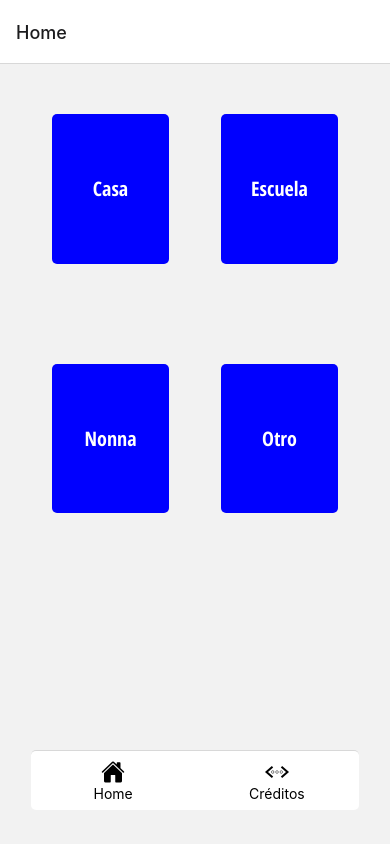
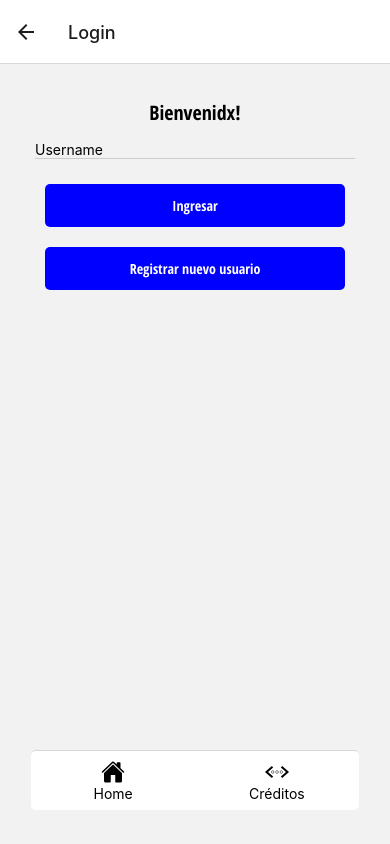
Before and after one commit to Luciano-Tarsia/DesarrolloDeApps, a React Native app: screen /Login in a window 390 px wide. Built offline with nearby package versions, Linux system fonts and the light colour scheme.

Commit message:
Empiezo a agregar redux thunk - funcionando

```diff
--- a/constants/Database.js
+++ b/constants/Database.js
@@ -1 +1 @@
-export const URL_API = "https://desarrollodeaplicaciones-a30a9-default-rtdb.firebaseio.com/"
+export const URL_API = "https://reactnative-f4273-default-rtdb.firebaseio.com/"
--- a/navigation/Navigator.js
+++ b/navigation/Navigator.js
@@ -1,7 +1,9 @@
 import AddScreen from '../pages/AddScreen';
 import AuxiliarScreenOne from '../pages/AuxiliarScreenOne';
+import CreateUserScreen from '../pages/CreateUserScreen';
 import HomeScreen from '../pages/HomeScreen';
 import ListScreen from '../pages/ListScreen';
+import LoginScreen from '../pages/LoginScreen';
 import { NavigationContainer } from '@react-navigation/native';
 import React from 'react';
 import { createNativeStackNavigator } from '@react-navigation/native-stack';
@@ -26,6 +28,14 @@ const Navigator = () => {
     return (
         <Stack.Navigator initialRouteName="Home">
             <Stack.Screen
+                name="Login"
+                component={LoginScreen}
+            />
+            <Stack.Screen
+                name="CreateUser"
+                component={CreateUserScreen}
+            />
+            <Stack.Screen
                 name="Home"
                 component={HomeScreen}
             />
--- a/package.json
+++ b/package.json
@@ -10,6 +10,7 @@
     "eject": "expo eject"
   },
   "dependencies": {
+    "@react-native-firebase/app": "^14.1.0",
     "@react-navigation/bottom-tabs": "^6.0.9",
     "@react-navigation/native": "^6.0.6",
     "@react-navigation/native-stack": "^6.2.5",
@@ -17,6 +18,7 @@
     "expo-app-loading": "^1.2.1",
     "expo-font": "^10.0.3",
     "expo-status-bar": "~1.1.0",
+    "firebase": "^9.6.1",
     "react": "17.0.1",
     "react-dom": "17.0.1",
     "react-native": "0.64.3",
--- a/pages/AddScreen.js
+++ b/pages/AddScreen.js
@@ -5,11 +5,8 @@ import { connect, useDispatch, useSelector } from 'react-redux';
 import {Ionicons} from '@expo/vector-icons';
 import { addToList } from "../store/actions/action";
 
-const BUTTON_SIZE = 30
-const BORDER_WIDTH = 1
-
 const AddScreen = props => {
-    const [text, setText] = React.useState("Useless Text");
+    const [text, setText] = React.useState("");
 
     const [agregado, setAgregado] = React.useState(false);
 
@@ -17,8 +14,12 @@ const AddScreen = props => {
     const categoria = useSelector(state => state.list.navigation)
 
     const addItem = () => {
-        let newElement = {id: Math.random().toString(), value: text, cat: categoria}
-        dispatch(addToList(newElement))
+        if (text.length < 1){
+            alert("Ingrese una palabra")
+        }else{
+            dispatch(addToList({id: Math.random().toString(), value: text, cat: categoria}))
+            setAgregado(true)
+        }
     }
 
     return(
@@ -32,7 +33,6 @@ const AddScreen = props => {
                 <Pressable
                         onPress={() =>{
                             addItem()
-                            setAgregado(true)
                         }}
                         style={styles.boton}
                     >
--- a/pages/AuxiliarScreenOne.js
+++ b/pages/AuxiliarScreenOne.js
@@ -1,12 +1,36 @@
-import { Button, Image, StyleSheet, Text, View } from "react-native";
+import { Image, Pressable, StyleSheet, Text, TextInput, View } from "react-native";
 
 import React from "react";
 
 const AuxiliarScreenOne = props => {
+
+    const [text, setText] = React.useState("Useless Text");
+
+    const uploadToFirebase = () => {
+        if (text.length < 3)
+            alert("La palabra ingresada tiene menos de 3 caracteres")
+        else
+            alert("hola")
+    }
+
     return(
         <View style={styles.container}>
             <Text   style={styles.text}>Aplicación creada por Luciano Tarsia en Diciembre de 2021.</Text>
             <Image  style={styles.image} source={require('../assets/images/Logo.png')} />
+
+            <TextInput
+                    placeholder = "Item de la lista"
+                    onChangeText = {setText}
+                    style = {styles.input}
+                />
+            <Pressable
+                onPress={() =>{
+                    uploadToFirebase()
+                }}
+                style={styles.boton}
+            >
+                <Text style={{color:"white", fontFamily: "openSans",}}>AGREGAR</Text>
+            </Pressable>
         </View>
     )
 }
@@ -41,6 +65,24 @@ const styles = StyleSheet.create({
         alignItems: 'center',
         justifyContent: 'space-around',
     },
+    input: {
+        height: 40,
+        margin: 11,
+        marginTop: 10,
+        borderWidth: 1,
+        padding: 10,
+    },
+    boton: {
+        alignItems: 'center',
+        justifyContent: 'center',
+        paddingVertical: 12,
+        paddingHorizontal: 30,
+        borderRadius: 5,
+        elevation: 3,
+        backgroundColor: "blue",
+        marginRight: 10,
+        marginLeft: 10,
+    },
 })
 
 export default AuxiliarScreenOne
--- /dev/null
+++ b/pages/CreateUserScreen.js
@@ -0,0 +1,93 @@
+import { Pressable, StyleSheet, Text, TextInput, TouchableOpacity, View } from "react-native";
+import React, { useState } from "react";
+
+import {Ionicons} from '@expo/vector-icons';
+import { useNavigation } from '@react-navigation/native';
+
+const CreateUserScreen = () => {
+
+    const navigation = useNavigation();
+
+    const [username, setUsername] = useState("");
+    const [aux, setAux] = useState(false);
+
+    const createNewUser = async () => {
+        console.log(username)
+        if (username.length < 3)
+            alert("El username es corto, debe tener más de 3 caracteres")
+        else
+            alert("Hola")
+    }
+
+    return (
+        <View style={styles.container}>
+            <Text style={styles.text} >Nos alegra que uses la aplicación!</Text>
+            <View>
+                <TextInput
+                placeholder="Username"
+                autoCompleteType="username"
+                value={username}
+                style={styles.inputGroup}
+                onChangeText={(value) => setUsername(value)}
+            />
+            </View>
+            <Pressable
+                    onPress={()=>{
+                        //navigation.navigate('Login')}}
+                        createNewUser()
+                        }}
+                    style={styles.boton}
+                >
+                    <Text style={{color:"white", fontFamily: "openSans",}}>Registrar</Text>
+            </Pressable>
+            <TouchableOpacity style={styles.botonCerrado}
+                    onPress={()=>{
+                        setAux(false)
+                    }}>
+                    <Text style={{margin:5, textAlign: "center"}}>{aux? "El username ingresado ya está siendo usado o es demasiado corto" : ""}</Text>
+                    <Ionicons style={{margin:5}} name={aux? 'close-circle-outline' : ""} size={24} color='black'/>
+            </TouchableOpacity>
+        </View>
+      );
+    };
+
+const styles = StyleSheet.create({
+    container: {
+        flex: 1,
+        padding: 35,
+    },
+    inputGroup: {
+        flexGrow: 1,
+        padding: 0,
+        marginBottom: 15,
+        borderBottomWidth: 1,
+        borderBottomColor: "#cccccc",
+    },
+    boton: {
+        alignItems: 'center',
+        justifyContent: 'center',
+        paddingVertical: 12,
+        paddingHorizontal: 30,
+        borderRadius: 5,
+        elevation: 3,
+        backgroundColor: "blue",
+        margin: 10,
+    },
+    text: {
+        textAlign: "center",
+        marginBottom: 15,
+        fontFamily: "openSans",
+        fontSize: 20
+    },
+    botonCerrado:{
+        flex: 1,
+        flexDirection: "row",
+        marginLeft: 10,
+        marginRight: 10,
+        maxHeight: "10%",
+        alignItems: "center",
+        justifyContent:"center",
+    }
+})
+
+export default CreateUserScreen
--- /dev/null
+++ b/pages/LoginScreen.js
@@ -0,0 +1,91 @@
+import { Pressable, StyleSheet, Text, TextInput, TouchableOpacity, View } from "react-native";
+import React, { useState } from "react";
+
+import {Ionicons} from '@expo/vector-icons';
+import { useNavigation } from '@react-navigation/native';
+
+const LoginScreen = () => {
+
+    const navigation = useNavigation();
+
+    const [username, setUsername] = useState("");
+    const [aux, setAux] = useState(false);
+
+    return (
+        <View style={styles.container}>
+            <Text style={styles.text} >Bienvenidx!</Text>
+            <View>
+                <TextInput
+                placeholder="Username"
+                autoCompleteType="username"
+                value={username}
+                style={styles.inputGroup}
+                onChangeText={(value) => setUsername(value)}
+            />
+            </View>
+            <Pressable
+                    onPress={()=>{
+                        //navigation.navigate('Home')}}
+                        setAux(true)}}
+                    style={styles.boton}
+                >
+                    <Text style={{color:"white", fontFamily: "openSans",}}>Ingresar</Text>
+            </Pressable>
+            <Pressable
+                    onPress={()=>{
+                        navigation.navigate('CreateUser')}}
+                    style={styles.boton}
+                >
+                    <Text style={{color:"white", fontFamily: "openSans",}}>Registrar nuevo usuario</Text>
+            </Pressable>
+            <TouchableOpacity style={styles.botonCerrado}
+                    onPress={()=>{
+                        setAux(false)
+                    }}>
+                    <Text style={{margin:5}}>{aux? "El username ingresado no existe" : ""}</Text>
+                    <Ionicons style={{margin:5}} name={aux? 'close-circle-outline' : ""} size={24} color='black'/>
+            </TouchableOpacity>
+        </View>
+      );
+    };
+
+const styles = StyleSheet.create({
+    container: {
+        flex: 1,
+        padding: 35,
+    },
+    inputGroup: {
+        flexGrow: 1,
+        padding: 0,
+        marginBottom: 15,
+        borderBottomWidth: 1,
+        borderBottomColor: "#cccccc",
+    },
+    boton: {
+        alignItems: 'center',
+        justifyContent: 'center',
+        paddingVertical: 12,
+        paddingHorizontal: 30,
+        borderRadius: 5,
+        elevation: 3,
+        backgroundColor: "blue",
+        margin: 10,
+    },
+    text: {
+        textAlign: "center",
+        marginBottom: 15,
+        fontFamily: "openSans",
+        fontSize: 20
+    },
+    botonCerrado:{
+        flex: 1,
+        flexDirection: "row",
+        marginLeft: 10,
+        marginRight: 10,
+        maxHeight: "10%",
+        alignItems: "center",
+        justifyContent:"center",
+    }
+})
+
+export default LoginScreen
--- a/store/actions/action.js
+++ b/store/actions/action.js
@@ -1,5 +1,3 @@
-import {NavigationContainer} from '@react-navigation/native';
-
 export const ADD_TO_LIST = "ADD_TO_LIST"
 export const ELIMINATE_FROM_LIST = "ELIMINATE_FROM_LIST"
 export const NAVIGATION = "NAVIGATION"
--- a/store/index.js
+++ b/store/index.js
@@ -1,9 +1,10 @@
-import { combineReducers, createStore } from "redux";
+import { applyMiddleware, combineReducers, createStore } from "redux";
 
 import listReducer from "./reducers/reducer";
+import thunk from "redux-thunk";
 
 const rootReducer = combineReducers({
     list: listReducer,
 })
 
-export default createStore(rootReducer)
+export default createStore(rootReducer, applyMiddleware(thunk))
```
Also changed, not shown: 1 other file (tests, documents, lock files or other folders).
